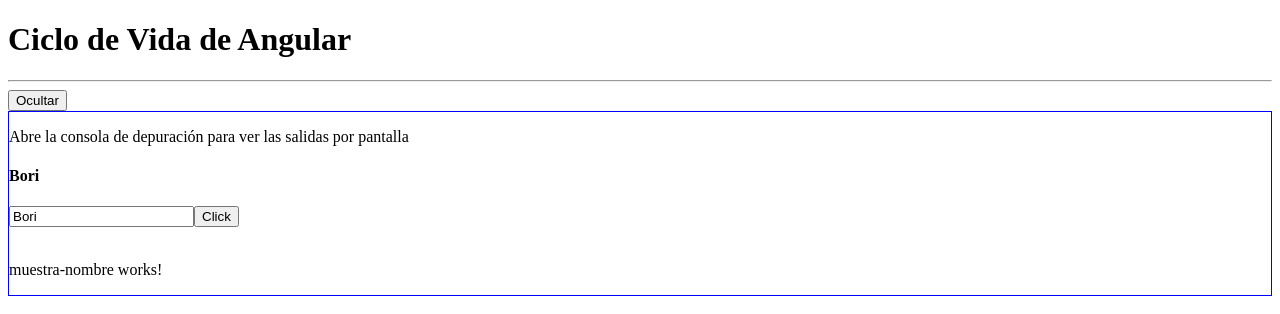
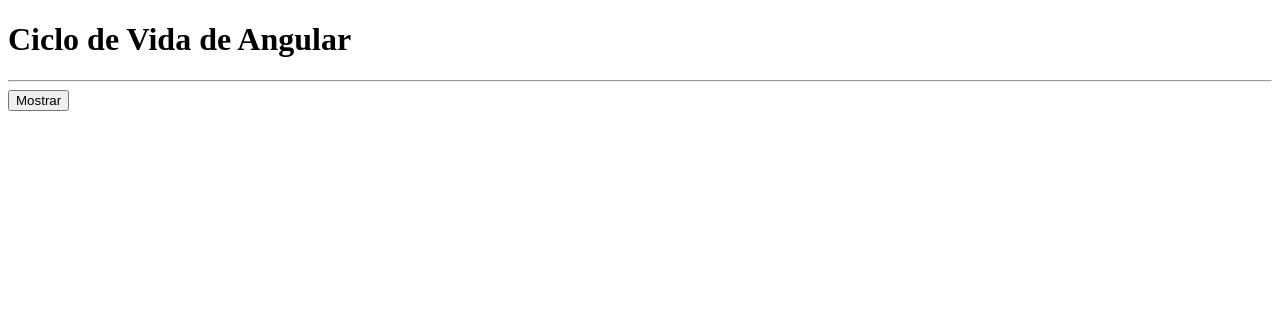
Before and after one commit to borilio/angular-ciclo-de-vida-hooks, an Angular app: page / in a window 1280 px wide. Shown: the top 314 px of the page. Built offline with nearby package versions, Linux system fonts and the light colour scheme.

Commit message:
Probando el OnDestroy en un Observable

```diff
--- a/src/app/app.component.ts
+++ b/src/app/app.component.ts
@@ -8,6 +8,6 @@
 export class AppComponent {
   title = 'ciclodevida';
 
-  ocultar: boolean = false;
+  ocultar: boolean = true;
 
 }
--- a/src/app/pages/pagina1/pagina1.component.html
+++ b/src/app/pages/pagina1/pagina1.component.html
@@ -24,4 +24,8 @@
 <!--
     Como lo hemos enlazado al input del nombre, cada vez que escribamos algo
     en el cuadro de texto, se lanzará el método ngOnChanges()
- -->
+  -->
+
+<!-- Probar el ngOnDestroy con Observables -->
+<hr>
+<h2>Segundos: {{ this.segundos }}</h2>
--- a/src/app/pages/pagina1/pagina1.component.ts
+++ b/src/app/pages/pagina1/pagina1.component.ts
@@ -10,6 +10,7 @@
   OnInit,
   SimpleChanges,
 } from '@angular/core';
+import { interval } from 'rxjs';
 
 @Component({
   selector: 'app-pagina1',
@@ -29,7 +30,8 @@
 {
 
   //Atributos
-  nombreInput: string = "Bori";
+  nombreInput: string = "";
+  segundos: number = 0;
 
   //Métodos
   constructor() {
@@ -68,6 +70,22 @@
 
   ngOnInit(): void {
     console.log('ngOnInit');
+    //Aquí vamos a incrementar los segundos
+    interval(1000).subscribe(
+      (i) => {
+        this.segundos = i;
+        /*
+        Esto se ejecuta cada segundo. Si ocultamos el componente, se llama
+        a onDestroy y deja de ejecutarse. En principio bien. Pero si volvemos
+        a mostrarlo, veremos que se vuelve a ejecutar, pero no cada segundo, si
+        no más veces todavía. Hay una fuga de memoria  y lo más eficiente sería
+        dejar de estar suscrito al observable liberando así recursos.
+        No solemos quitar la suscripción a los observables que nos emiten un valor
+        y ahí terminan (como un apirest). Pero si deberíamos de 'unsubscribe' a
+        observables que emiten continuamente valores, como este.
+        */
+      }
+    );
   }
 
   guardar(){
```
